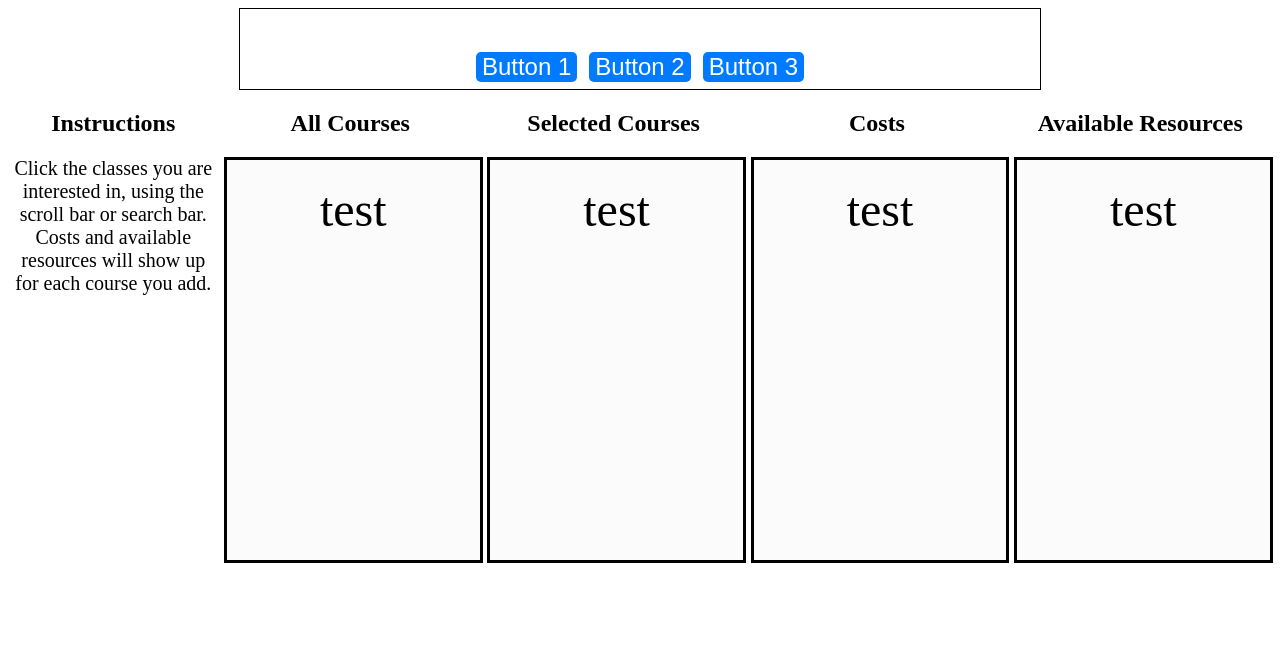
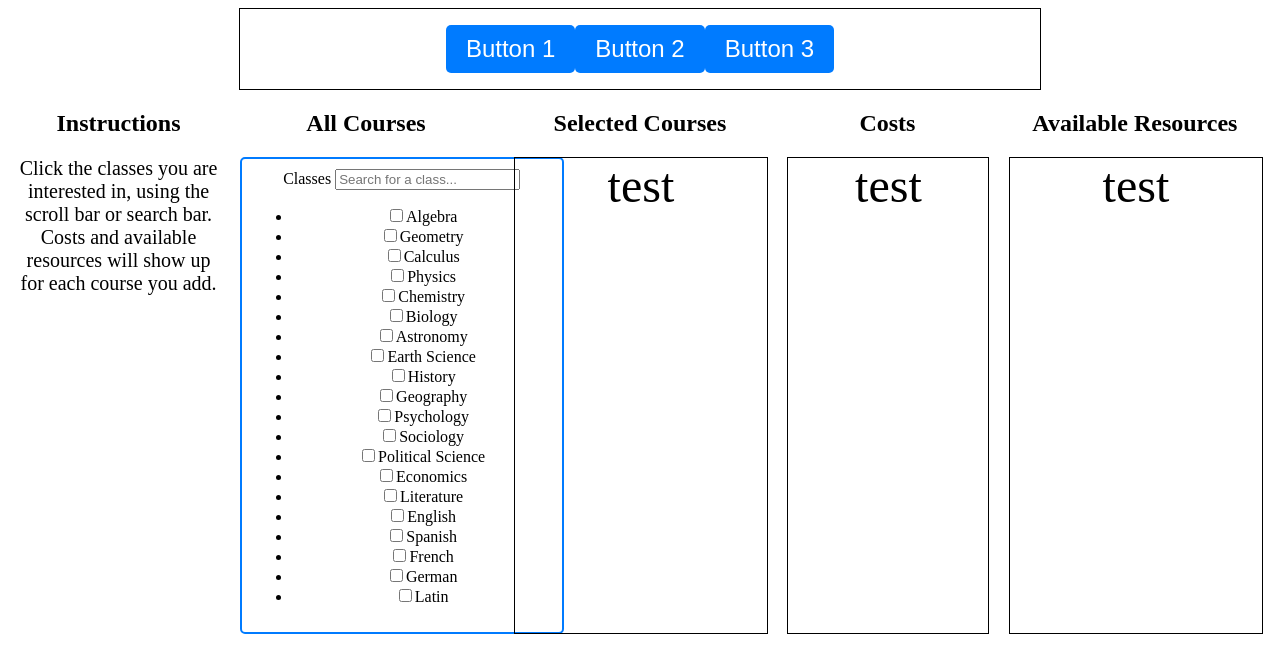
Before and after one commit to andywang-25/Peddie-Cost-Transparency-Project, a plain HTML site: page main.html in a window 1280 px wide. Drawn offline with Linux system fonts and the light colour scheme.

Commit message:
Add files via upload

```diff
--- a/main.html
+++ b/main.html
@@ -2,6 +2,8 @@
 <html>
 <head>
     <link rel="stylesheet" href="styles.css">
+    <script src="main.js"></script>
+
 </head>
 <body>
     <!-- white box above the columns  -->
@@ -27,8 +29,39 @@
         <div class="column", id="column_all_Classes">
 
             <h2>All Courses</h2>
-             <div class="clear_rectangle">  <!--change name and class properties next time-->
-                test
+
+            <div class="parent-container">
+                <div class="search-container">
+                    <div>
+                        Classes
+                        <input type="text" placeholder="Search for a class..." onkeyup="filterClasses()">
+                        <ul class="classes-list" id="classesList">
+                            <li><input type="checkbox" id="algebra"><label for="algebra">Algebra</label></li>
+                            <li><input type="checkbox" id="geometry"><label for="geometry">Geometry</label></li>
+                            <li><input type="checkbox" id="calculus"><label for="calculus">Calculus</label></li>
+                            <li><input type="checkbox" id="physics"><label for="physics">Physics</label></li>
+                            <li><input type="checkbox" id="chemistry"><label for="chemistry">Chemistry</label></li>
+                            <li><input type="checkbox" id="biology"><label for="biology">Biology</label></li>
+                            <li><input type="checkbox" id="astronomy"><label for="astronomy">Astronomy</label></li>
+                            <li><input type="checkbox" id="earthScience"><label for="earthScience">Earth Science</label></li>
+                            <li><input type="checkbox" id="history"><label for="history">History</label></li>
+                            <li><input type="checkbox" id="geography"><label for="geography">Geography</label></li>
+                            <li><input type="checkbox" id="psychology"><label for="psychology">Psychology</label></li>
+                            <li><input type="checkbox" id="sociology"><label for="sociology">Sociology</label></li>
+                            <li><input type="checkbox" id="politicalScience"><label for="politicalScience">Political Science</label></li>
+                            <li><input type="checkbox" id="economics"><label for="economics">Economics</label></li>
+                            <li><input type="checkbox" id="literature"><label for="literature">Literature</label></li>
+                            <li><input type="checkbox" id="english"><label for="english">English</label></li>
+                            <li><input type="checkbox" id="spanish"><label for="spanish">Spanish</label></li>
+                            <li><input type="checkbox" id="french"><label for="french">French</label></li>
+                            <li><input type="checkbox" id="german"><label for="german">German</label></li>
+                            <li><input type="checkbox" id="latin"><label for="latin">Latin</label></li>
+                        </ul>
+                    </div>
+                </div>
+
+
+
             </div>
         </div>
 
@@ -44,7 +77,7 @@
         <div class="column", id="column_Costs">
 
             <h2>Costs</h2>
-            <div class="clear_rectangle">  <!--transparent rectangle-->
+            <div class="clear_rectangle",id="column_Costs">  <!--transparent rectangle-->
                 test
             </div>
 
--- a/main.js
+++ b/main.js
@@ -0,0 +1,17 @@
+
+function filterClasses() {
+    const input = document.querySelector("input[type='text']");
+    const filter = input.value.toLowerCase();
+    const ul = document.getElementById("classesList");
+    const li = ul.getElementsByTagName("li");
+
+    for (let i = 0; i < li.length; i++) {
+        let label = li[i].getElementsByTagName("label")[0];
+        let txtValue = label.textContent || label.innerText;
+        if (txtValue.toLowerCase().indexOf(filter) > -1) {
+            li[i].style.display = "";
+        } else {
+            li[i].style.display = "none";
+        }
+    }
+}
--- a/styles.css
+++ b/styles.css
@@ -45,31 +45,69 @@ p{
 
 #column_Costs {
     background-color: #ffffff;
+    width:200px;
 }
 
 #column_Resources {
     background-color: #ffffff;
 }
+/*
+.rectangle {
+  width: 800px;
+  height: 80px;
+  background-color: #ffffff;
+  text-align: center;
+  margin: 0 auto;
+  line-height: 100px;
+  border: 1px solid #000;
+  font-size: 48px;
+  align-items: center;
+
+}
+.custom-button {
+  background-color: #007BFF;
+  color: #fff;
+  border: none;
+  font-size: 24px;
+  border-radius: 5px;
+  cursor: pointer;
+}
+*/
+.parent-container {
+  display: flex;
+  flex-direction: column;
+  align-items: center;
+  text-align: center;
+}
+
+.search-container {
+  border: 2px solid #007BFF; /* Add a border around the search container */
+  border-radius: 5px; /* Add rounded corners to the border */
+  padding: 10px;
+  margin-bottom: 10px;
+}
+
+.clear_rectangle {
+  width: 100%;
+  height: 475px;
+  background-color: transparent;
+  text-align: center;
+  border: 1px solid #000;
+  font-size: 48px;
+}
+
+
 
 .rectangle {
   width: 800px;
   height: 80px;
-  background-color: #ffffff; /* White background color */
+  background-color: #ffffff;
   text-align: center;
-  margin: 0 auto; /* Center horizontally using margin */
-  line-height: 100px; /* Center text vertically */
-  border: 1px solid #000; /* Optional border for the rectangle */
-  font-size: 48px;
-}
-
-.clear_rectangle {
-  width: 100%;
-  height: 800%;
-  background-color: #fbfbfb; /* White background color */
-  text-align: center;
-  margin: 0 auto; /* Center horizontally using margin */
-  line-height: 100px; /* Center text vertically */
-  border: 3px solid #000; /* Optional border for the rectangle */
+  margin: 0 auto;
+  display: flex; /* Use flexbox to center both horizontally and vertically */
+  align-items: center; /* Center vertically */
+  justify-content: center; /* Center horizontally */
+  border: 1px solid #000;
   font-size: 48px;
 }
 
@@ -80,4 +118,42 @@ p{
   font-size: 24px;
   border-radius: 5px;
   cursor: pointer;
+  padding: 10px 20px;
 }
+
+.search-container {
+  width: 300px;
+  margin: 0 auto;
+  text-align: center;
+}
+
+#searchInput {
+  width: 100%;
+  padding: 10px;
+  margin-bottom: 10px;
+  border: 1px solid #ccc;
+  border-radius: 5px;
+}
+
+#itemList {
+  list-style: none;
+  padding: 0;
+  max-height: 200px;
+  overflow-y: auto;
+  border: 1px solid #ccc;
+  border-radius: 5px;
+}
+
+#itemList li {
+  padding: 10px;
+  border-bottom: 1px solid #ccc;
+  cursor: pointer;
+}
+
+#itemList li:last-child {
+  border-bottom: none;
+}
+
+#itemList li:hover {
+  background-color: #f0f0f0;
+}
```
